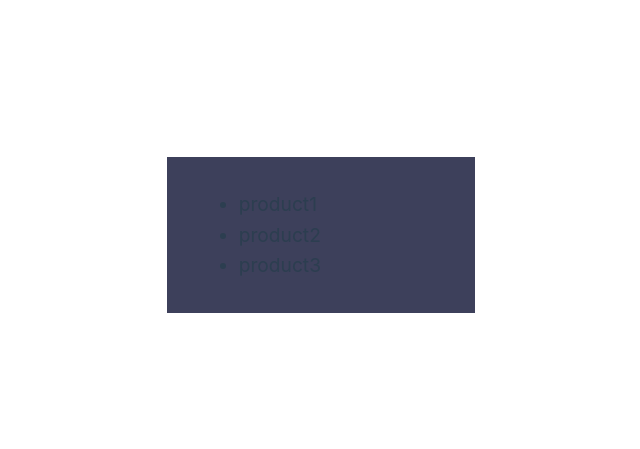
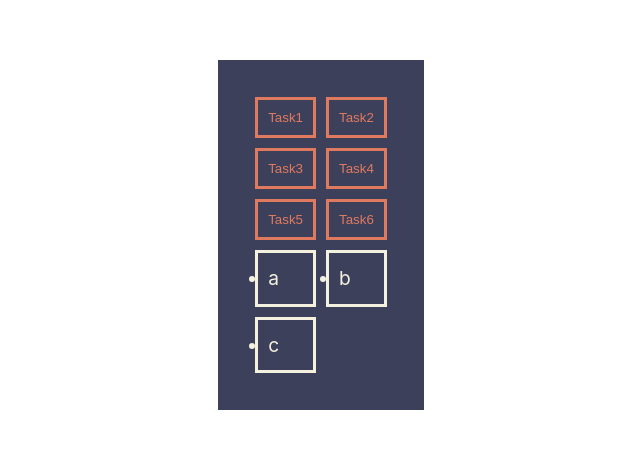
Before and after one commit to MakerAVGN/Vue3Base, a Vue app in the folder vue-project/: page / in a window 1280 px wide. Shown: the part 165-614 px from the top of the page, without its empty margins (319-959 px from the left). Built offline with nearby package versions, Linux system fonts and the light colour scheme.

Commit message:
Реактивность массивов в Vue

```diff
--- a/vue-project/src/App.vue
+++ b/vue-project/src/App.vue
@@ -2,28 +2,41 @@
 export default {
  data() {
     return {
-      products: [
-        {
-          id: 1,
-          name: 'product1',
-        },
-        {
-          id: 2,
-          name: 'product2',
-        },
-        {
-          id: 3,
-          name: 'product3',
-        },
-      ]
+      arr: ['a', 'b', 'c'],
+    }
+  },
+  methods: {
+    add: function () {
+      this.arr.push('xxx');
+    },
+    delFirst: function(){
+        this.arr.shift();
+    },
+    delLast: function() {
+      this.arr.pop();
+    },
+    delSecondLast: function() {
+      this.arr.splice(-2,1);
+    },
+    sortarr: function(){
+      this.arr.sort();
+    },
+    reverseMassive: function(){
+      this.arr.reverse();
     }
   }
+
 }
 </script>
 <template>
-<ul>
-    <li v-for="user in products" :key="user.id">
-      {{ user.name }}
-    </li>
-  </ul>
+ <button class="a" @click="add" >Task1</button>
+  <button class="a"  @click="delFirst" >Task2</button>
+  <button class="a"  @click="delLast" >Task3</button>
+  <button class="a"  @click="delSecondLast" >Task4</button>
+  <button class="a"  @click="sortarr" >Task5</button>
+  <button class="a"  @click="reverseMassive" >Task6</button>
+
+  <ul class="b"  v-for="elem in arr">
+      <li>{{ elem }}</li>
+    </ul><br>
 </template>
```
